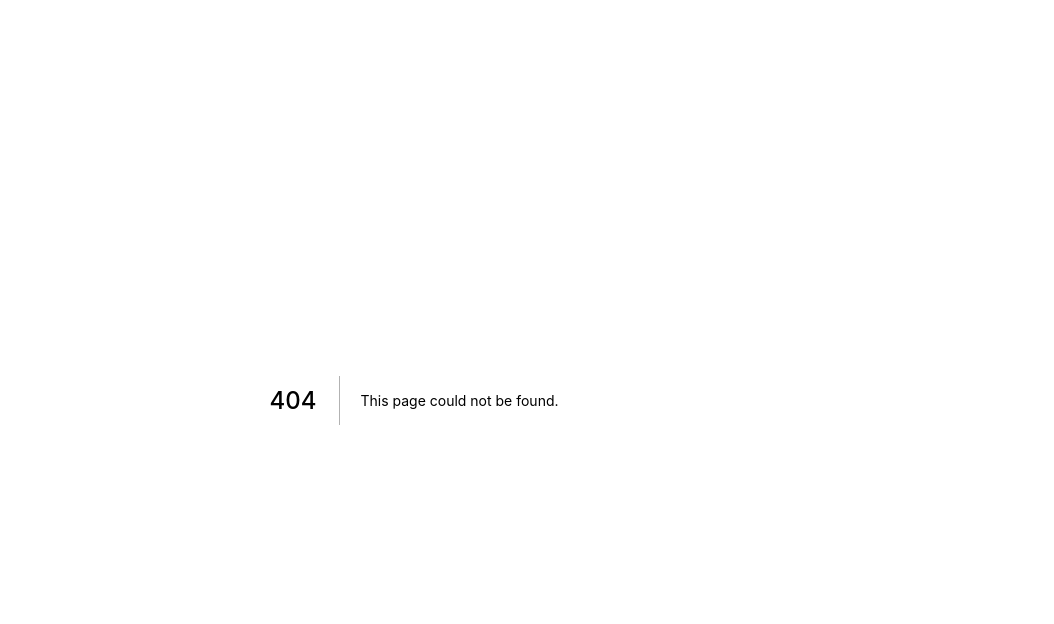
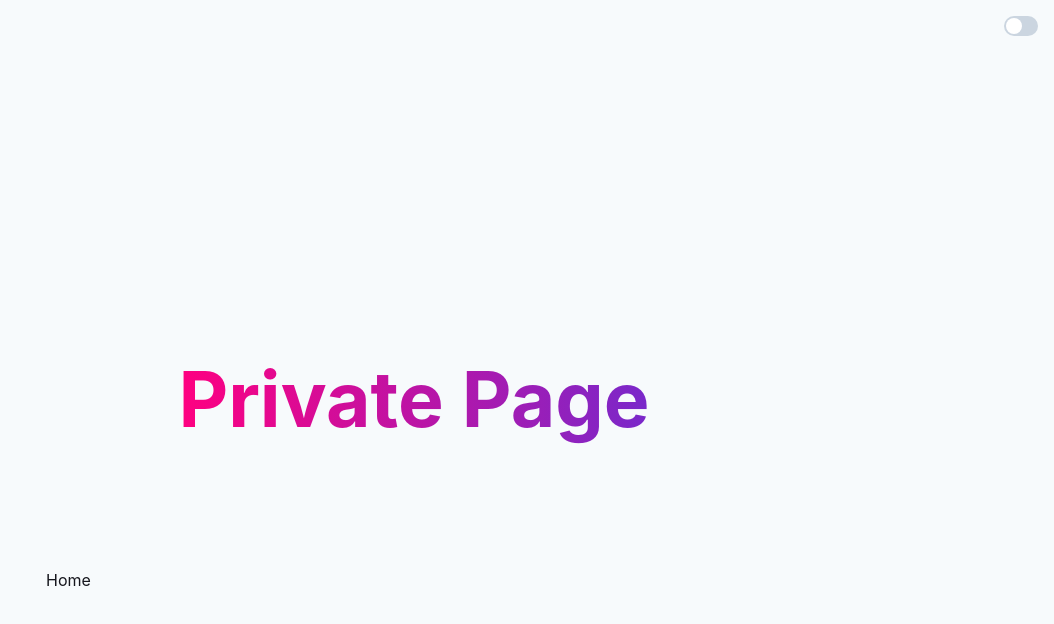
Before and after one commit to darc28hy/swa-sample, a Next.js app: page /private in a window 1280 px wide. Before the commit this address had no page. Shown: the top 624 px of the page, without its empty margins (226-1280 px from the left). Built offline with nearby package versions, Linux system fonts and the light colour scheme.

Commit message:
`private` page sample

```diff
--- a/src/pages/index.tsx
+++ b/src/pages/index.tsx
@@ -28,6 +28,10 @@ const Index = () => (
             Next.js <LinkIcon />
           </ChakraLink>
         </ListItem>
+        <ListItem>
+          <ListIcon as={CheckCircleIcon} color='green.500' />
+          <ChakraLink href='/private'>Private Page</ChakraLink>
+        </ListItem>
       </List>
     </Main>
 
--- /dev/null
+++ b/src/pages/private.tsx
@@ -0,0 +1,22 @@
+import Link from 'next/link'
+import { CheckCircleIcon, LinkIcon } from '@chakra-ui/icons'
+import { Link as ChakraLink, Text, Code, List, ListIcon, ListItem } from '@chakra-ui/react'
+import { Container } from '../components/Container'
+import { CTA } from '../components/CTA'
+import { DarkModeSwitch } from '../components/DarkModeSwitch'
+import { Footer } from '../components/Footer'
+import { Hero } from '../components/Hero'
+import { Main } from '../components/Main'
+
+const Private = () => (
+  <Container height='100vh'>
+    <Hero title='Private Page' />
+    <Main>
+      <ChakraLink href='/'>Home</ChakraLink>
+    </Main>
+
+    <DarkModeSwitch />
+  </Container>
+)
+
+export default Private
```
